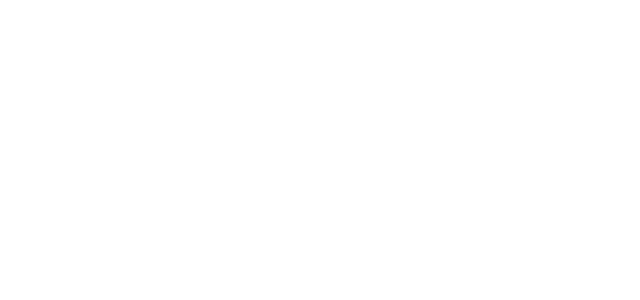
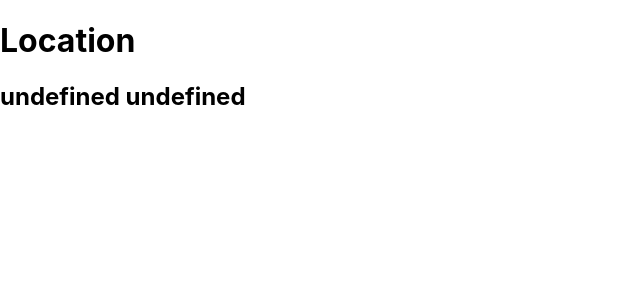
Before and after one commit to Commutifi/coding-challenge-frontend, a React (Create React App) app: page / in a window 1280 px wide. Shown: the top 300 px of the page, without its empty margins (0-640 px from the left). Built offline with nearby package versions, Linux system fonts and the light colour scheme; no server answers.

Commit message:
core(all): Added Location Context

```diff
--- /dev/null
+++ b/src/context/LocationContext.tsx
@@ -0,0 +1,36 @@
+import React, { createContext, useState, useContext } from "react";
+
+const defaultState = { location: [40.7648, -73.9808] };
+
+export type LocationType = {
+  lon: number;
+  lat: number;
+};
+
+type LocationContextType = {
+  location: LocationType | null;
+  setLocation: React.Dispatch<React.SetStateAction<LocationType | null>>;
+};
+
+const LocationContext = createContext<LocationContextType | null>(null);
+
+export function LocationProvider({ children }: { children: React.ReactNode }) {
+  const [location, setLocation] = useState<LocationType | null>(null);
+
+  return (
+    <LocationContext.Provider value={{ location, setLocation }}>
+      {children}
+    </LocationContext.Provider>
+  );
+}
+
+export function useLocation() {
+  const context = useContext(LocationContext);
+
+  if (!context)
+    throw new Error("useLocation must be used inside LocationProvider");
+
+  return context;
+}
+
+export default LocationContext;
--- a/src/index.tsx
+++ b/src/index.tsx
@@ -2,12 +2,15 @@ import React from "react";
 import ReactDOM from "react-dom/client";
 import "./index.css";
 import App from "./pages/App";
+import { LocationProvider } from "./context/LocationContext";
 
 const root = ReactDOM.createRoot(
   document.getElementById("root") as HTMLElement
 );
 root.render(
   <React.StrictMode>
-    <App />
+    <LocationProvider>
+      <App />
+    </LocationProvider>
   </React.StrictMode>
 );
--- a/src/pages/App.tsx
+++ b/src/pages/App.tsx
@@ -1,8 +1,35 @@
-import React from "react";
+import React, { useContext, useEffect } from "react";
 import "./App.scss";
+import LocationContext from "../context/LocationContext";
 
 function App() {
-  return <div className="App"></div>;
+  const locationContext = useContext(LocationContext);
+
+  useEffect(() => {
+    const grabLocalLocation = (loc: {
+      coords: { longitude: number; latitude: number };
+    }) => {
+      if (locationContext) {
+        locationContext.setLocation({
+          lon: loc.coords.longitude,
+          lat: loc.coords.latitude,
+        });
+      }
+    };
+
+    window.navigator.geolocation.getCurrentPosition(grabLocalLocation);
+  }, []);
+
+  return (
+    <div className="App">
+      <h1>Location</h1>
+      <h2>
+        {locationContext &&
+          `${locationContext.location?.lat.toFixed(6)}
+          ${locationContext.location?.lon.toFixed(6)}`}
+      </h2>
+    </div>
+  );
 }
 
 export default App;
```
